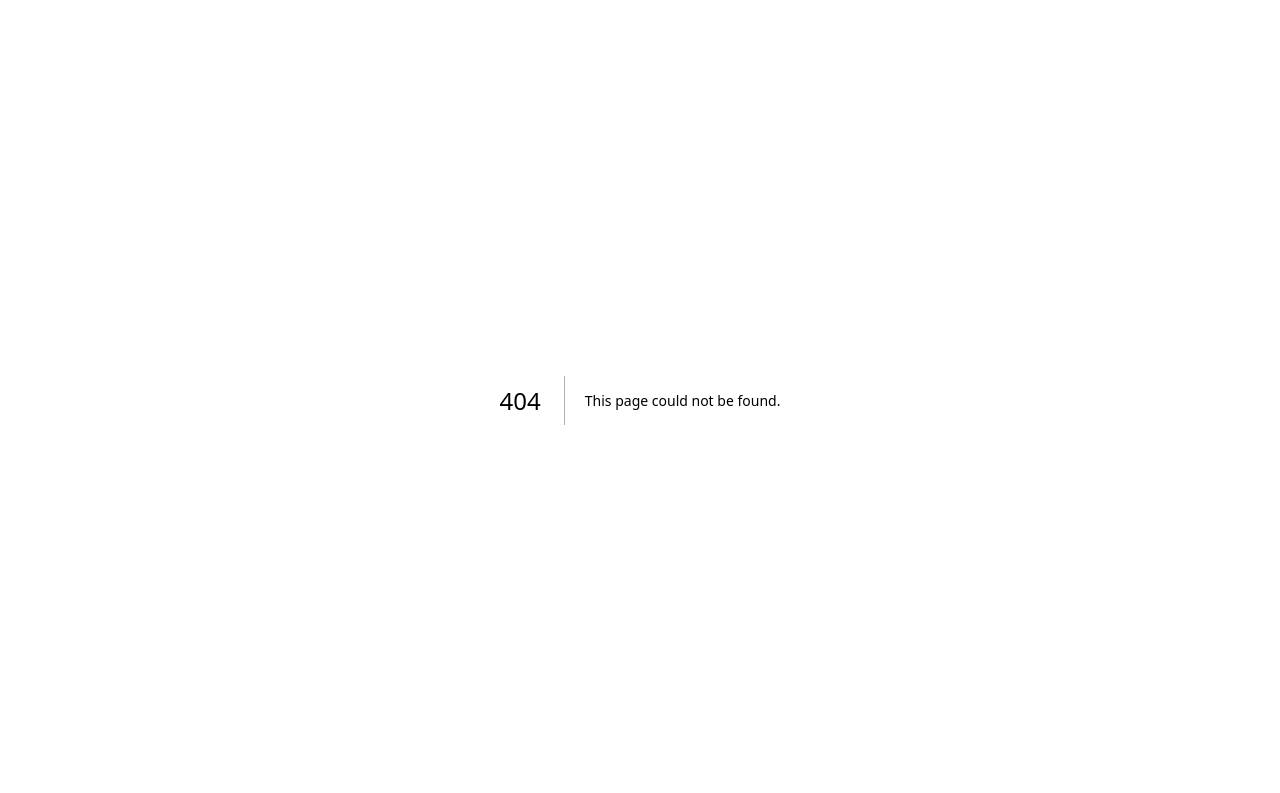
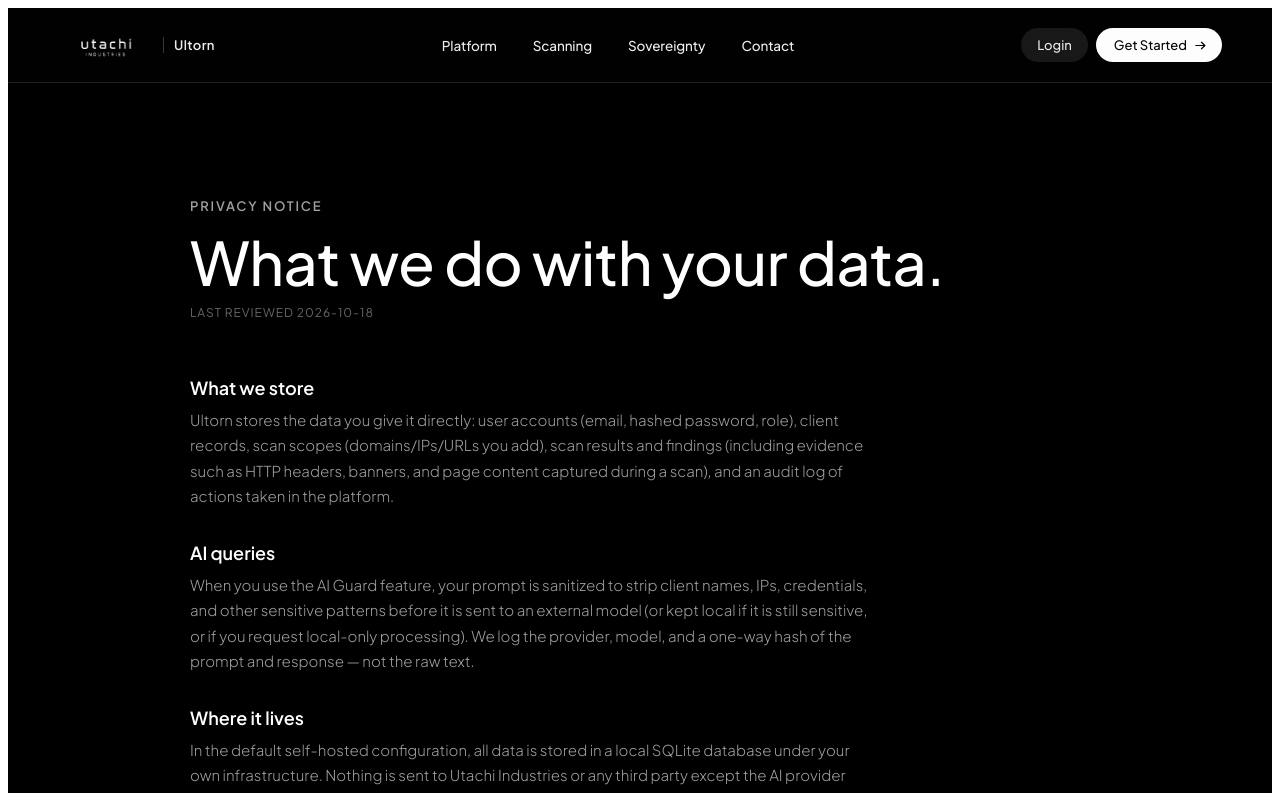
Before and after one commit to utachicodes/ultron, a Next.js app in the folder frontend/: page /privacy-notice in a window 1280 px wide. Before the commit this address had no page. Shown: the top 793 px of the page. Built offline with nearby package versions, Linux system fonts and the light colour scheme.

Commit message:
Privacy Notice page: plain-language description of current data practices

```diff
--- /dev/null
+++ b/frontend/src/app/privacy-notice/page.tsx
@@ -0,0 +1,31 @@
+import MarketingPageShell from '../../components/MarketingPageShell'
+import { privacyNotice } from '../../content/site'
+
+export const metadata = {
+  title: 'Privacy Notice — ULTORN',
+  description: 'A plain-language description of what Ultorn actually stores and does with data.',
+}
+
+export default function PrivacyNoticePage() {
+  return (
+    <MarketingPageShell current="/privacy-notice">
+      <div className="page-hero">
+        <div className="page-eyebrow">Privacy Notice</div>
+        <h1 className="page-title">What we do with your data.</h1>
+        <div className="page-updated">Last reviewed {privacyNotice.updated}</div>
+      </div>
+
+      <div className="page-body">
+        <div className="legal-doc">
+          {privacyNotice.sections.map((s) => (
+            <div key={s.heading}>
+              <h2>{s.heading}</h2>
+              <p>{s.body}</p>
+            </div>
+          ))}
+        </div>
+        <a href="/" className="back-link">← Back to home</a>
+      </div>
+    </MarketingPageShell>
+  )
+}
```
